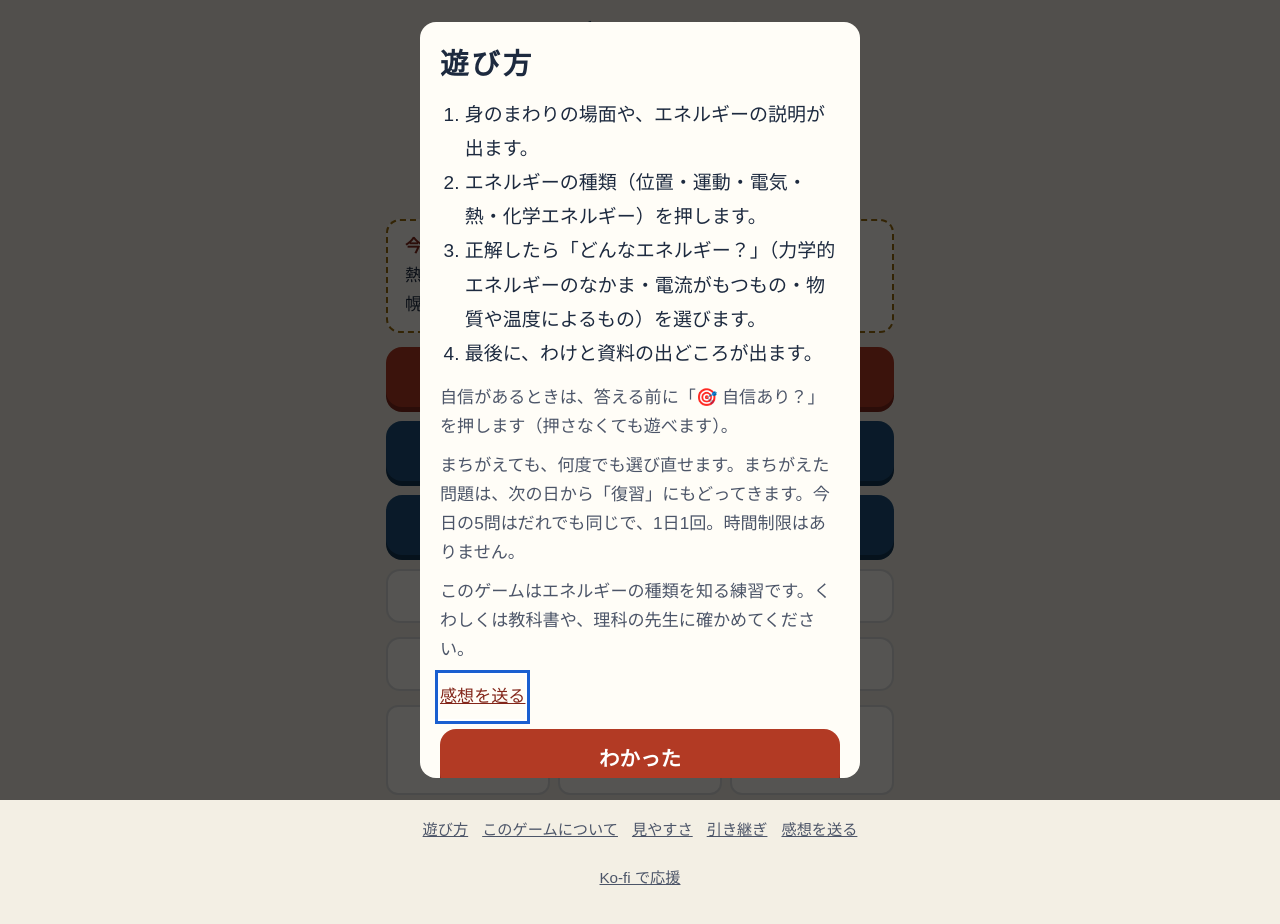
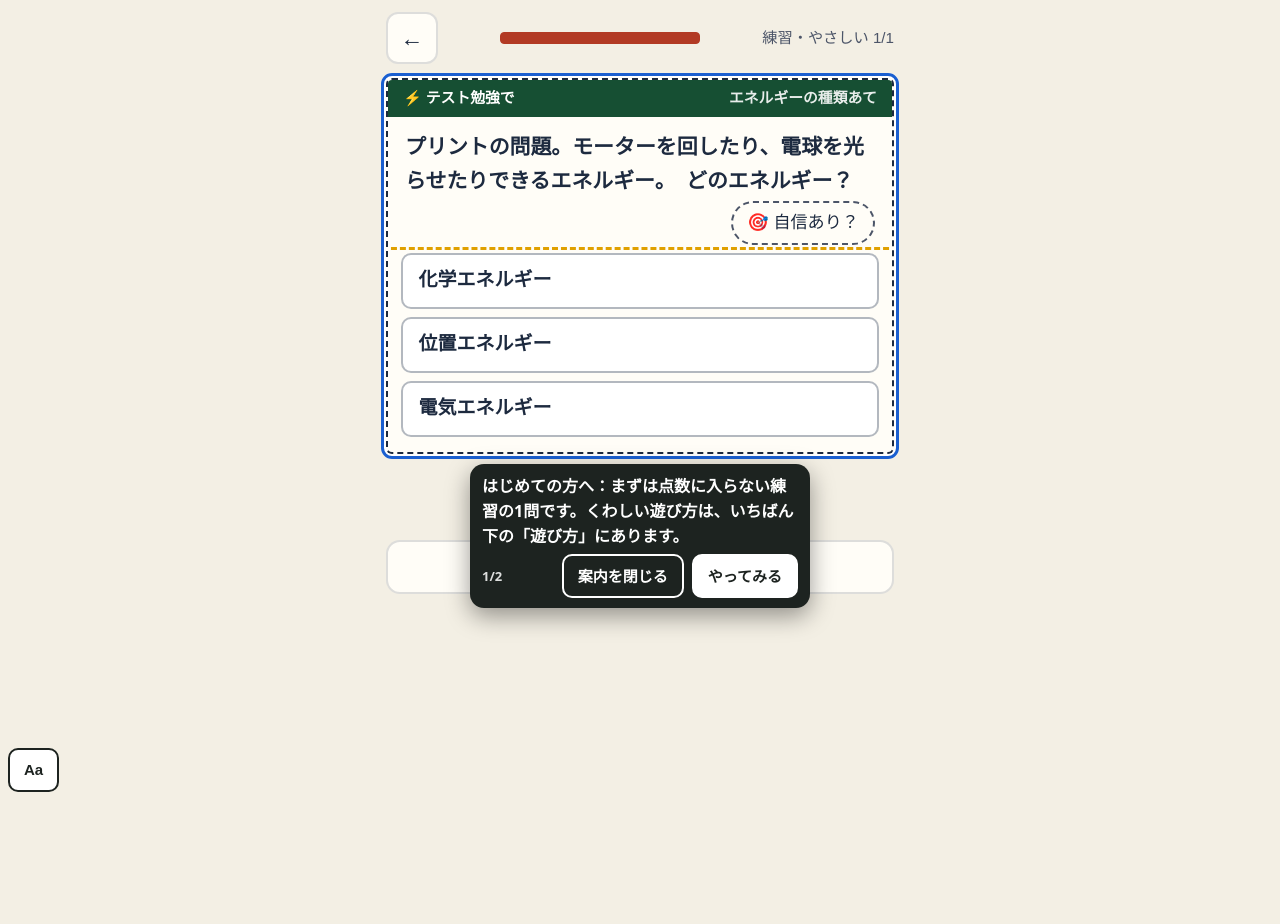
Before and after one commit to satou-aaaaa/energy-shurui, a plain HTML site: page index.html in a window 1280 px wide. After the commit the page ends 800 px from the top, so only its background shows below. Drawn offline with Linux system fonts and the light colour scheme; a web font is replaced by a local one.

Commit message:
ひな形の共通部品を写す（shared-workflows 67f7985） (#6)
Co-authored-by: template-sync <41898283+github-actions[bot]@users.noreply.github.com>

```diff
--- a/index.html
+++ b/index.html
@@ -346,7 +346,8 @@ html.a11y-say body{padding-bottom:calc(64px + env(safe-area-inset-bottom,0px))!i
 //      （incidents/2026-11-21-hand-copied-helpers-drift.md）。
 //      あわせて、はじめて遊ぶ人への案内（吹き出し Core.coach）を足した。長い「遊び方」の窓の代わりに、練習の1問を遊びながら
 //      その場で一言ずつ教える（NN/g「Mobile Instructional Overlays」・Andersen ほか CHI 2012「The Impact of Tutorials on Games of Varying Complexity」）。
-//   3: 2026-11-22 吹き出しを出しているあいだ 0.4 秒ごとに場所を測り直す（古い場所に残って押す所を隠すことがあった）。ボタンの字を「案内を閉じる」に
+//   3: 2026-11-22 吹き出しを出しているあいだ 0.4 秒ごとに場所を測り直す（古い場所に残って押す所を隠すことがあった）。ボタンの字を「案内を閉じる」に。
+//      段の wait（その所が出るまで待つ）を足した。全ゲームの「はじめての練習」を sync-template の migrateFirstPlay が足すため
 //   2: 2026-11-22 感想フォームのゲーム名を、渡さなければ題（<title>）から入れる。sync-template が全ゲームを game-core に切り替える（migrateCore）ため
 // 決まり: 外へ通信しない。ゲームの関数の名前（toast・buzz など）は上書きしない（Core.toast などで呼ぶ）。
 (function () {
@@ -432,6 +433,7 @@ html.a11y-say body{padding-bottom:calc(64px + env(safe-area-inset-bottom,0px))!i
   //   sel   …… 吹き出しを付ける所。まだ画面に無いあいだは待つ（ゲームが画面を作り直しても付け直す）
   //   until …… その所が画面に出たら次へ進む（答えた・正解した など）。無ければ sel を押したら次へ
   //   button …… 押すと次へ進むボタンの字（読むだけの吹き出し）
+  //   wait  …… その所が画面に出るまで、この吹き出しは出さずに待つ（答えたあとにだけ「次へ」を指す など）
   //   pos   …… "below"（既定）か "above"。その側に場所が無ければ、ページを少し動かして場所を空ける（読む所を隠さないため）
   // 吹き出しは押す所を隠さない（上か下の空いたほうに出す）。「案内を閉じる」と Esc でいつでもやめられる。
   const coach = (() => {
@@ -466,7 +468,7 @@ html.a11y-say body{padding-bottom:calc(64px + env(safe-area-inset-bottom,0px))!i
       while (steps && i < steps.length && steps[i].until && find(steps[i].until)) i++;
       if (!steps) return;
       if (i >= steps.length) return stop(true);
-      const st = steps[i], el = find(st.sel);
+      const st = steps[i], el = st.wait && !find(st.wait) ? null : find(st.sel);
       if (!el) { box.hidden = true; mark(null); return; }
       box.hidden = false; mark(el);
       const fresh = shown !== i;
@@ -836,7 +838,7 @@ function home() {
   $("go-cal").onclick = () => cal();
   $("go-ach").onclick = achView;
   bindFooter();
-  if (!s.tut) openHow();
+  if (!s.tut) firstPlay();
 }
 function practiceMenu() {
   app.innerHTML = `<header><button class="icon" id="back" aria-label="もどる">←</button><h1>練習<small>今日の記録には入りません（エネルギー帳には載ります）</small></h1></header>
@@ -847,6 +849,27 @@ function practiceMenu() {
   document.querySelectorAll(".lv button").forEach((b) => (b.onclick = () => startRun("p", +b.dataset.t)));
   bindFooter(); toTop();
 }
+// first-play:begin（shared-workflows の scripts/sync-template.mjs が足した。直すときはひな形を直す）
+// はじめての人：長い「遊び方」の窓を出さず、点数に入らない練習の1問を遊びながら、吹き出しで一言ずつ教える（game-core の Core.coach）。
+// 「見た」は始めたその場で残す（途中でやめても、次からはふつうに始まる。くわしい遊び方はいつでもいちばん下の「遊び方」から）
+const FIRST_STEPS = [
+  { sel: "#choices", button: "やってみる", text: "はじめての方へ：まずは点数に入らない練習の1問です。くわしい遊び方は、いちばん下の「遊び方」にあります。" },
+  { sel: "#next", wait: ".verdict", text: "できました。わけを読んだら、ここを押して進みます。" },
+];
+function firstPlay() {
+  save((s) => { s.tut = true; });
+  // 練習の入り口を開いて、いちばん上（いちばんやさしい）を押す。無ければ前の形（遊び方の窓）にもどす
+  practiceMenu();
+  const b = document.querySelector(".lv button");
+  if (!window.Core || !Core.coach || !b) { home(); return openHow(); }
+  b.click();
+  // 練習は1問だけにする（数を減らしてから描き直す）
+  save((s) => { const r = s.runs && s.runs.p; if (r && Array.isArray(r.list)) r.list = r.list.slice(0, 1); });
+  play();
+  // 案内を閉じた（Esc も）ら、1問の練習の途中経過を残さずにホームへ（ふだんの練習の「続きから」を出さない）
+  Core.coach.start(FIRST_STEPS, { home, onEnd: (done) => { if (done === false) { save((s) => { const r = s.runs && s.runs.p; if (r && !(r.res || []).length) delete s.runs.p; }); home(); } } });
+}
+// first-play:end
 function startRun(mode, opt) {
   const k = todayKey(); let ng = false;
   save((s) => {
```
Also changed, not shown: qa/run.mjs (+6 -5 lines).
